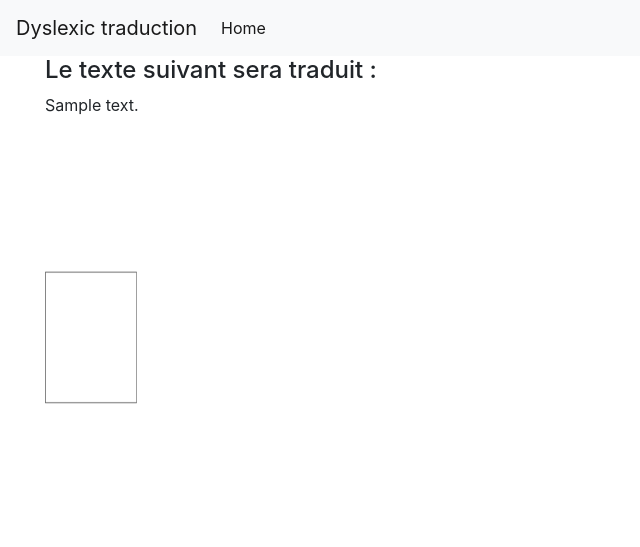
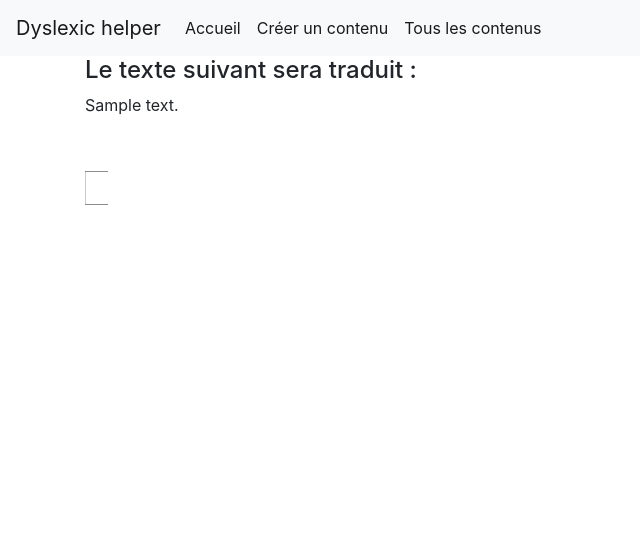
Before and after one commit to CelineMi/dysTrad, a Symfony app: template templates/result.html.twig in a window 1280 px wide. Shown: the top 547 px of the page, without its empty margins (0-640 px from the left). Run offline with Twig, Linux system fonts and the light colour scheme; the template is opened without the code that fills it: most values are stand-ins (such as "Sample title", 1, 10 or a date in 2020); some libraries are stand-ins or nearby versions.

Commit message:
trad works, add navbar for navigation

```diff
--- a/public/css/style.css
+++ b/public/css/style.css
@@ -1,5 +1,5 @@
 body{
-    max-width: 1200px;
+    max-width: 2400px;
     /*background-color: aquamarine;*/
 }
 
@@ -9,29 +9,34 @@ body{
     margin-top: 5px;
     /*float: left;*/
     display: inline-block;
-    /*width: 98px;*/
-    /*height: 396px;*/
-    width: 92px;
-    height: 399px;
+    width: 22.9px;
+    height: 100px;
+    /*width: 92px;*/
+    /*height: 399px;*/
     background-image: url("../img/lettres.png");
-    background-size: 600px 400px;
+    background-size: 150px 100px;
+    /*background-size: 600px 400px;*/
     background-repeat: no-repeat;
 }
 .square{
     background-position: top left;
 }
 .long-bottom{
-    width: 92px;
-    background-position: -92px 0px;
+    /*width: 92px;*/
+    background-position: -23px 0px;
+    /*background-position: -92px 0px;*/
 }
 .long-top{
-    background-position: -184px 0px;
+    background-position: -46.2px 0px;
+    /*background-position: -184px 0px;*/
 }
 .long{
-    background-position: -276px 3px;
+    background-position: -69.2px 0px;
+    /*background-position: -276px 3px;*/
 }
 .accent{
-    background-position: -368.3px 0px;
+    background-position: -92.1px 0px;
+    /*background-position: -368.3px 0px;*/
 }
 
 .space{
@@ -40,18 +45,21 @@ body{
     margin-top: 5px;
     /*float: left;*/
     display: inline-block;
-    width: 100px;
-    height: 396px;
+    width: 20px;
+    /*width: 100px;*/
+    /*height: 396px;*/
     background: white;
 }
 
 .punctuation{
-    width: 60px;
-    background-position: -553px 3px;
-
+    width: 15px;
+    /*width: 60px;*/
+    background-position: -138px 3px;
+    /*background-position: -553px 3px;*/
 }
 
 .cedilla{
-    background-position: -460px 0px;
+    background-position: -115px 0px;
+    /*background-position: -460px 0px;*/
 
 }
--- a/templates/content/_form.html.twig
+++ b/templates/content/_form.html.twig
@@ -1,8 +1,8 @@
 {{ form_start(form) }}
     <div class="form-row">
-        <label for="exampleFormControlTextarea1">{{ form_label(form) }}</label>
-        {{ form_row(form) }}
-        {{ form_errors(form) }}
+        <label for="exampleFormControlTextarea1">{{ form_label(form.Text) }}</label>
+        {{ form_widget(form.Text) }}
+        {{ form_errors(form.Text) }}
     </div>
     <button class="btn btn-primary">{{ button_label|default('Texte à traduire') }}</button>
 {{ form_end(form) }}
--- a/templates/content/index.html.twig
+++ b/templates/content/index.html.twig
@@ -20,8 +20,8 @@
                 <td>{{ content.id }}</td>
                 <td>{{ content.Text }}</td>
                 <td>
-                    <a href="{{ path('content_show', {'id': content.id}) }}">show</a>
-                    <a href="{{ path('content_edit', {'id': content.id}) }}">edit</a>
+                    <a href="{{ path('translated_content', {'id': content.id}) }}">Voir le résultat</a> <br/>
+                    <a href="{{ path('content_edit', {'id': content.id}) }}">Modifier le texte</a>
                 </td>
             </tr>
         {% else %}
--- a/templates/navbar.html.twig
+++ b/templates/navbar.html.twig
@@ -1,13 +1,19 @@
 {% block navbar %}
     <nav class="navbar navbar-expand-lg navbar-light bg-light">
-        <a class="navbar-brand" href="#">Dyslexic traduction</a>
+        <a class="navbar-brand" href="#">Dyslexic helper</a>
         <button class="navbar-toggler" type="button" data-toggle="collapse" data-target="#navbarNavDropdown" aria-controls="navbarNavDropdown" aria-expanded="false" aria-label="Toggle navigation">
             <span class="navbar-toggler-icon"></span>
         </button>
         <div class="collapse navbar-collapse" id="navbarNavDropdown">
             <ul class="navbar-nav">
                 <li class="nav-item active">
-                    <a class="nav-link" href="/">Home <span class="sr-only">(current)</span></a>
+                    <a class="nav-link" href="/">Accueil <span class="sr-only">(current)</span></a>
+                </li>
+                <li class="nav-item active">
+                    <a class="nav-link" href="{{ path('content_new') }}">Créer un contenu <span class="sr-only">(current)</span></a>
+                </li>
+                <li class="nav-item active">
+                    <a class="nav-link" href="{{ path('content_index') }}">Tous les contenus<span class="sr-only">(current)</span></a>
                 </li>
             </ul>
         </div>
```
Also changed, not shown: public/img/lettres (copie).png (added), public/img/lettres.png.
